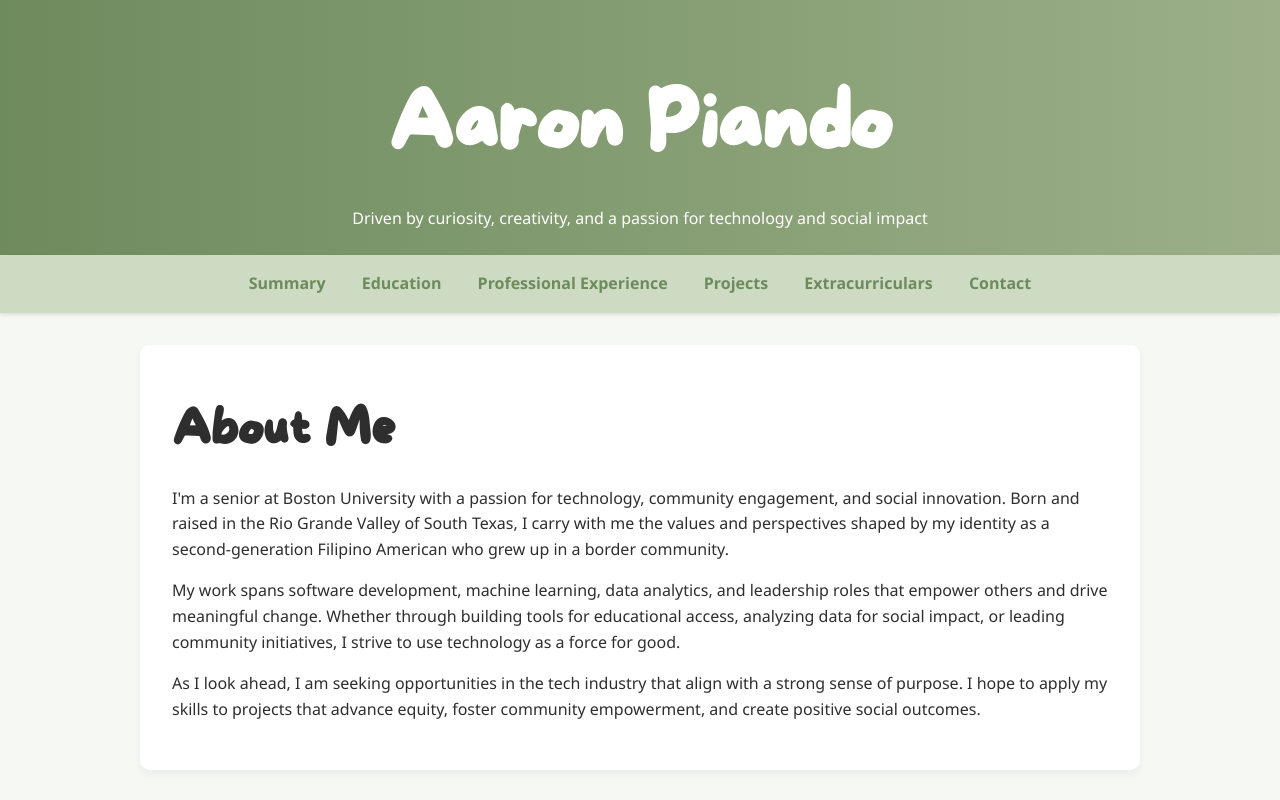
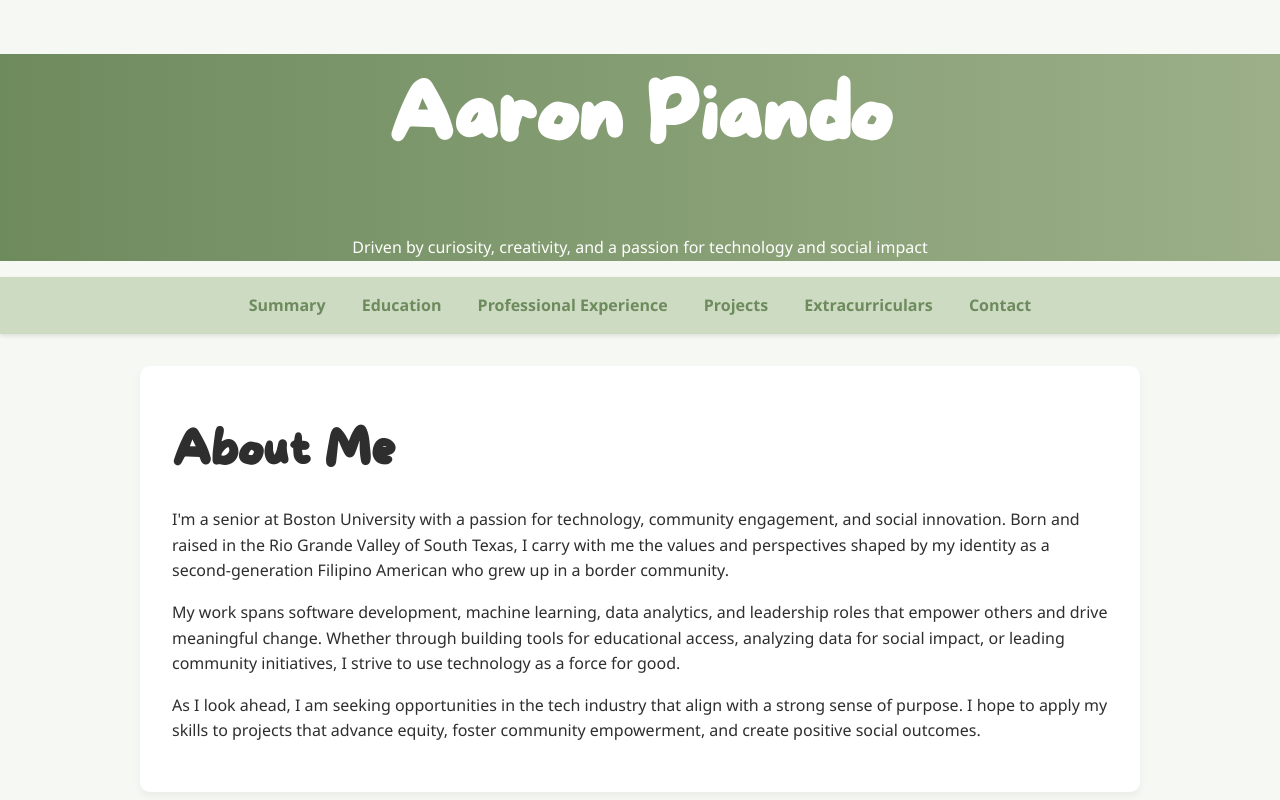
Before and after one commit to apiando/apiando.github.io, a plain HTML site: page index.html in a window 1280 px wide. Shown: the top 800 px of the page. Drawn offline with Linux system fonts and the light colour scheme.

Commit message:
Update styles.css
Removed padding for header h1

```diff
--- a/styles.css
+++ b/styles.css
@@ -29,14 +29,12 @@ body {
 header {
     background: linear-gradient(to right, var(--sage-dark), var(--sage));
     color: var(--text-light);
-    padding: 0.5rem 0rem;
     text-align: center;
 }
 
 header h1 {
     font-family: 'More Sugar', sans-serif;
     font-size: 5rem;
-    margin-bottom: 0.5rem;
 }
 
 h2 {
```
